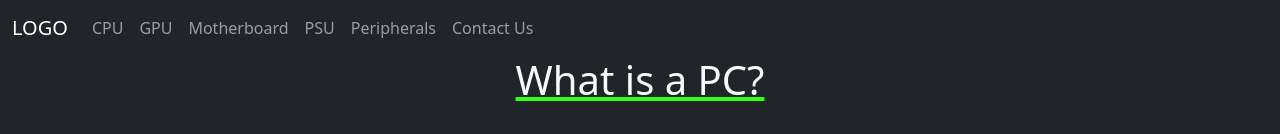
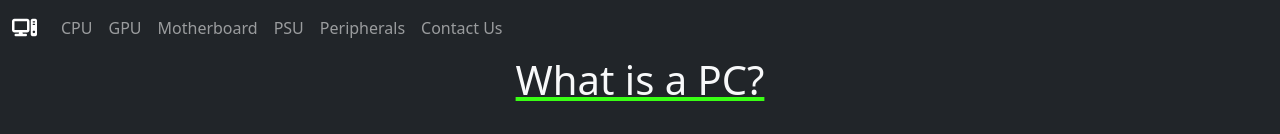
Before and after one commit to MichaelT03/HowAPCWorks, a plain HTML site: page index.html in a window 1280 px wide. Shown: the top 134 px of the page. Drawn offline with nearby package versions, Linux system fonts and the light colour scheme.

Commit message:
Added favicon and navbar logo

```diff
--- a/index.html
+++ b/index.html
@@ -5,18 +5,24 @@
     <meta name="viewport" content="width=device-width, initial-scale=1.0">
     <title>How a PC Works</title>
 
+    <!-- Favicon -->
+    <link rel="icon" type="image/x-icon" href="images/laptop-code-solid.ico" sizes="any" />
+
     <!-- Bootstrap cdn -->
     <link href="https://cdn.jsdelivr.net/npm/bootstrap@5.3.1/dist/css/bootstrap.min.css" rel="stylesheet"
         integrity="sha384-4bw+/aepP/YC94hEpVNVgiZdgIC5+VKNBQNGCHeKRQN+PtmoHDEXuppvnDJzQIu9" crossorigin="anonymous">
 
     <link href="styles.css" rel="stylesheet">
 
+    <!-- Font Awesome -->
+    <script src="https://kit.fontawesome.com/1366e5f3b7.js" crossorigin="anonymous"></script>
+
     <script src="index.js" defer></script>
 </head>
 <body class="bg-dark">
     <nav class="navbar navbar-expand-lg navbar-dark">
         <div class="container-fluid">
-            <a class="navbar-brand" href="#PC">LOGO</a>
+            <a class="navbar-brand" href="#PC"><i class="fa-solid fa-computer"></i></a>
                 <button class="navbar-toggler" type="button" data-bs-toggle="collapse" data-bs-target="#navbarSupportedContent"
                     aria-controls="navbarSupportedContent" aria-expanded="false" aria-label="Toggle navigation">
                     <span class="navbar-toggler-icon"></span>
```
Also changed, not shown: images/laptop-code-solid.ico (added).
